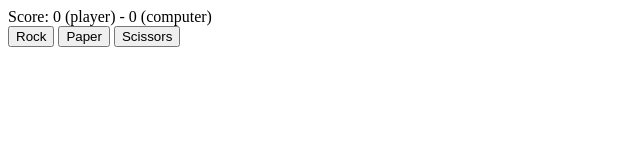
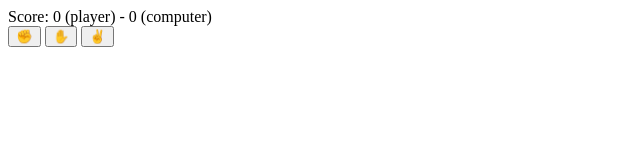
Before and after one commit to evanboyd31/odin-rock-paper-scissors, a plain HTML site: page index.html in a window 1280 px wide. Shown: the whole page, without its empty margins (0-640 px from the left). Drawn offline with Linux system fonts and the light colour scheme.

Commit message:
Add emoji hands to buttons, create styles sheet

```diff
--- a/index.html
+++ b/index.html
@@ -9,9 +9,9 @@
 
 <body>
     <div id="scoreboard"></div>
-    <button id="rock">Rock</button>
-    <button id="paper">Paper</button>
-    <button id="scissors">Scissors</button>
+    <button id="rock">&#9994</button>
+    <button id="paper">&#9995</button>
+    <button id="scissors">&#9996</button>
     <div id="results"></div>
 </body>
 
```
Also changed, not shown: styles.css (added).
